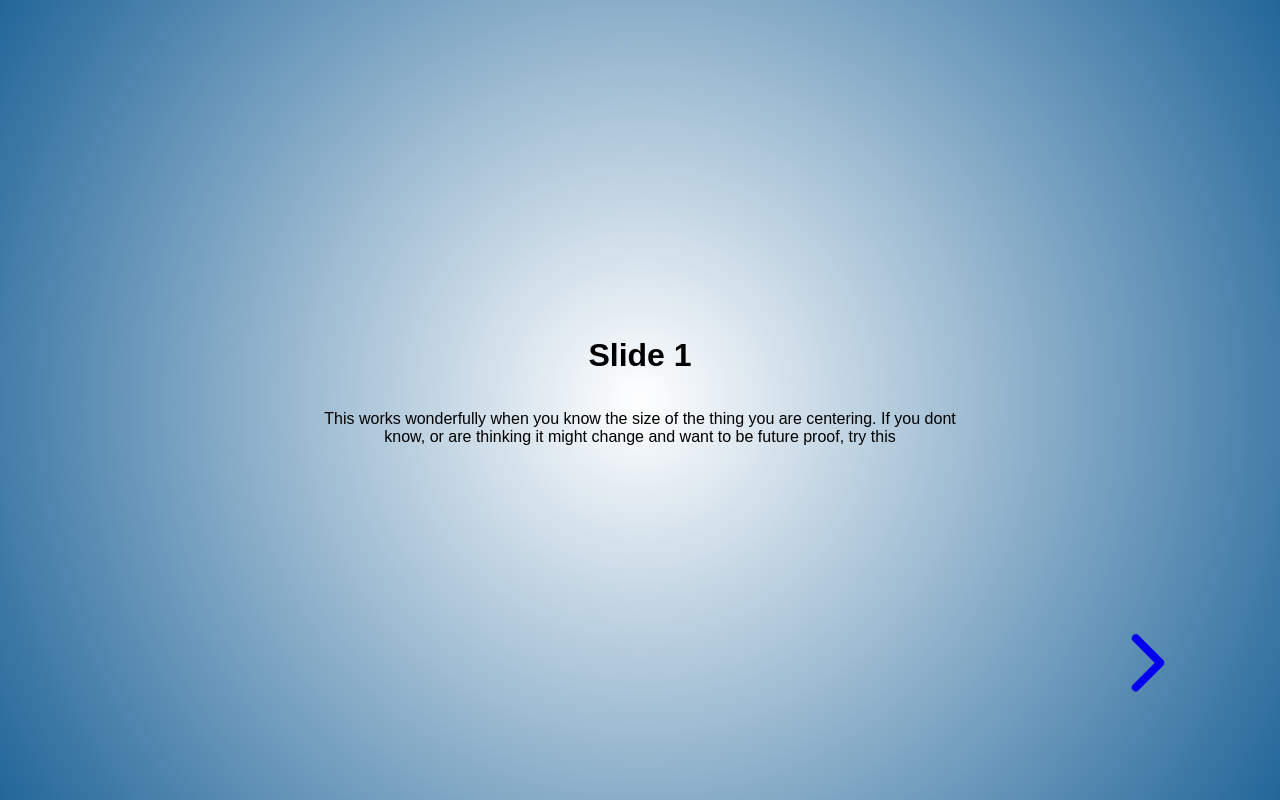
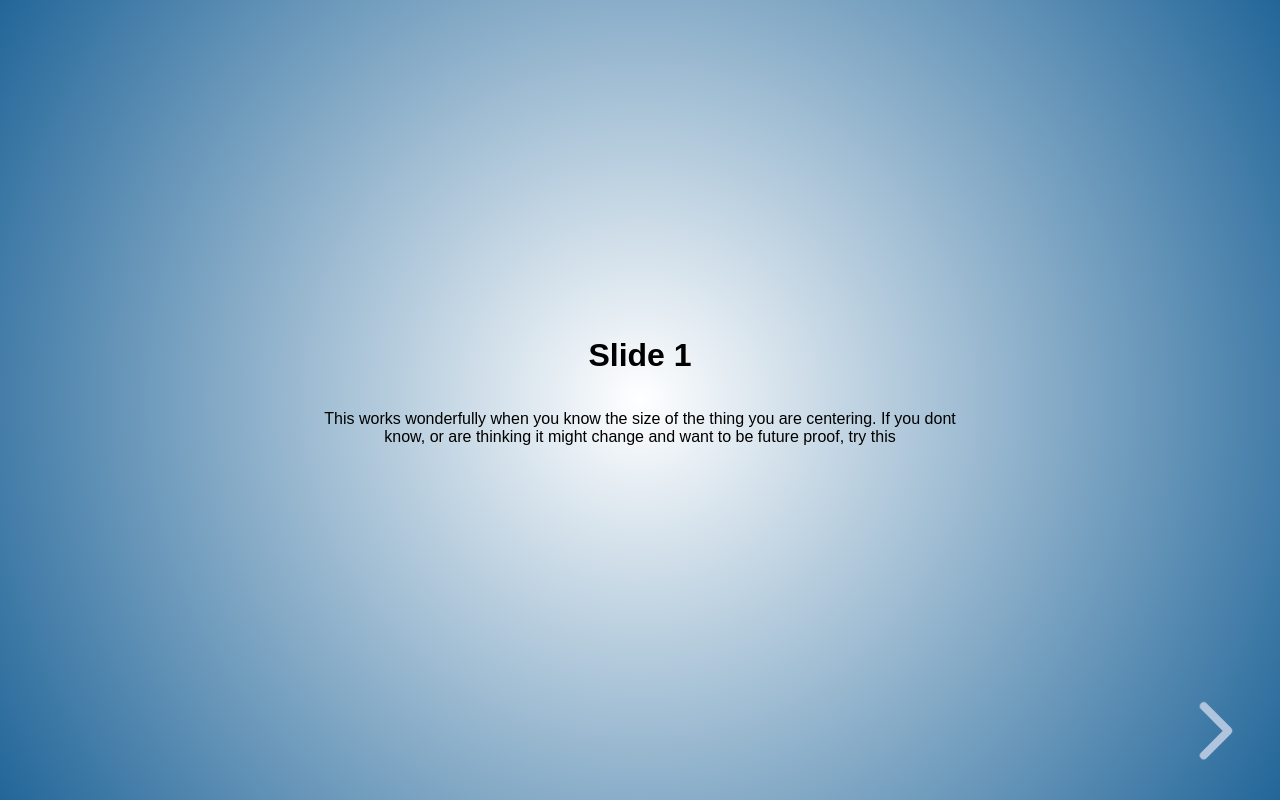
Before and after one commit to pramodsvidyarthi/react-slideshow, a React (Create React App) app: page /slides/1 in a window 1280 px wide. Built offline with nearby package versions, Linux system fonts and the light colour scheme.

Commit message:
css arrow hover effect

```diff
--- a/src/App.css
+++ b/src/App.css
@@ -66,18 +66,18 @@
   bottom: 40px;
   right: 40px;
   display: grid;
-  grid-template-columns: 30px 50px 30px;
-  grid-template-rows: 30px 50px 30px;
+  grid-template-columns: repeat(3, minmax(3.6em, auto));
+  grid-template-rows: repeat(3, auto);
 }
 
 .control-arrow {
   position: relative;
-  width: 2.6em;
-  height: 2.6em;
+  width: 3.6em;
+  height: 3.6em;
 }
 
-.control-arrow:before,
-.control-arrow:after {
+.control-arrow::before,
+.control-arrow::after {
     content: '';
     position: absolute;
     top: 0;
@@ -85,13 +85,27 @@
     width: 2.6em;
     height: 0.5em;
     border-radius: 0.25em;
-    background-color: currentColor;
+    background-color: lightsteelblue;
     -webkit-transition: all 0.15s ease, background-color 0.8s ease;
     transition: all 0.15s ease, background-color 0.8s ease;
     -webkit-transform-origin: 0.2em 50%;
     -ms-transform-origin: 0.2em 50%;
     transform-origin: 0.2em 50%;
     will-change: transform;
+}
+
+.control-arrow:hover::after {
+  background-color: aliceblue;
+  -webkit-transform: translateX(0.8em) translateY(1.55em) rotate(-40deg);
+  -ms-transform: translateX(0.5em) translateY(1.55em) rotate(-40deg);
+transform: translateX(0.5em) translateY(1.55em) rotate(-40deg);
+
+}
+.control-arrow:hover::before {
+  background-color: aliceblue;
+  -webkit-transform: translateX(0.8em) translateY(1.55em) rotate(40deg);
+  -ms-transform: translateX(0.5em) translateY(1.55em) rotate(40deg);
+transform: translateX(0.5em) translateY(1.55em) rotate(40deg);
 }
 
 .control-arrow:after {
@@ -106,17 +120,28 @@
   transform: translateX(0.5em) translateY(1.55em) rotate(45deg);
 }
 
+.control-arrow.left {
+  transform: rotate(0deg);
+  grid-column: 1 / 2;
+  grid-row: 2 / 3;
+}
+
 .control-arrow.right {
   transform: rotate(180deg);
-  grid-row: 1 /2;
+  grid-column: 3 / 4;
+  grid-row: 2 / 3;
 }
 
 .control-arrow.up {
-  transform: rotate(90deg)
+  transform: rotate(90deg);
+  grid-column: 2 / 3;
+  grid-row: 1 / 2;
 }
 
 .control-arrow.down {
-  transform: rotate(-90deg)
+  transform: rotate(-90deg);
+  grid-column: 2 / 3;
+  grid-row: 3 / 4;
 }
 
 .right .slide-fade-enter {
```
